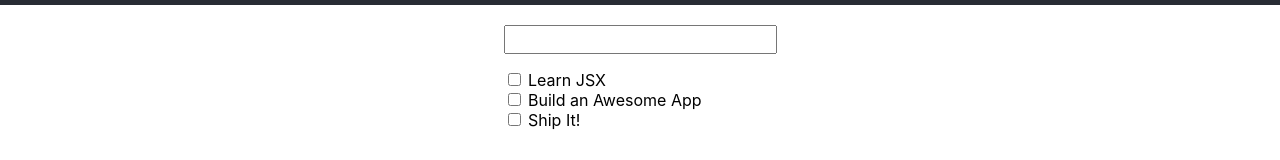
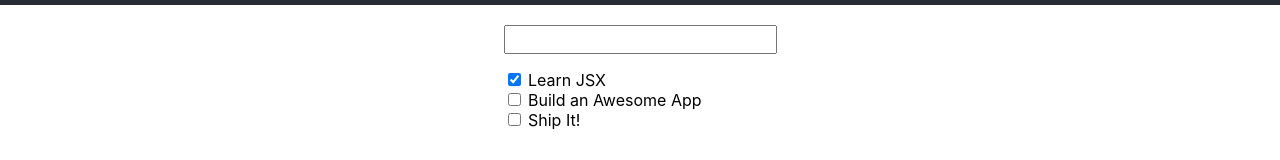
Before and after one commit to dzimiks/react-todo, a React (Create React App) app: page / in a window 1280 px wide. Shown: the part 448-608 px from the top of the page. Built offline with nearby package versions, Linux system fonts and the light colour scheme.

Commit message:
Render a React UI Based on Initial State

```diff
--- a/src/App.js
+++ b/src/App.js
@@ -1,8 +1,20 @@
-import React from 'react';
+import React, {Component} from 'react';
 import logo from './logo.svg';
 import './App.css';
 
-function App() {
+class App extends Component {
+	constructor(props) {
+		super(props);
+		this.state = {
+			todos: [
+				{id: 1, name: 'Learn JSX', isComplete: true},
+				{id: 2, name: 'Build an Awesome App', isComplete: false},
+				{id: 3, name: 'Ship It!', isComplete: false}
+			]
+		};
+	}
+
+	render() {
 		return (
 			<div className="App">
 				<header className="App-header">
@@ -15,14 +27,16 @@ function App() {
 					</form>
 					<div className="Todo-List">
 						<ul>
-						<li><input type="checkbox"/> Learn JSX</li>
-						<li><input type="checkbox"/> Build an Awesome App</li>
-						<li><input type="checkbox"/> Ship It!</li>
+							{this.state.todos.map(todo =>
+								<li key={todo.id}>
+									<input type="checkbox" defaultChecked={todo.isComplete}/> {todo.name}
+								</li>)}
 						</ul>
 					</div>
 				</div>
 			</div>
 		);
 	}
+}
 
 export default App;
```
Lines whose indentation alone changed are shown as unchanged.
